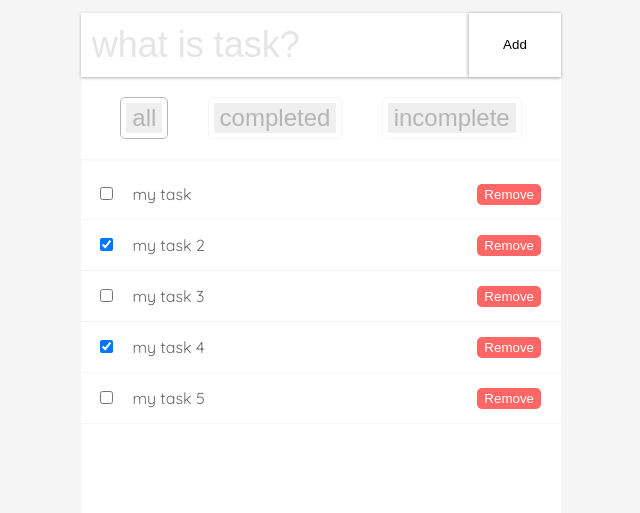
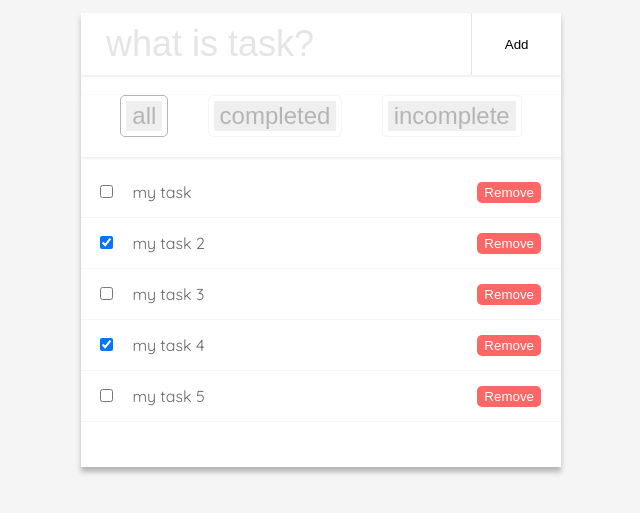
Before and after one commit to yuki332/todo_vue, a plain HTML site: page option.html in a window 1280 px wide. Shown: the part 169-682 px from the top of the page, without its empty margins (319-959 px from the left). Drawn offline with nearby package versions, Linux system fonts and the light colour scheme.

Commit message:
update style sheet

```diff
--- a/style.css
+++ b/style.css
@@ -11,7 +11,7 @@ body{
 }
 #app > section{
 	margin-bottom: 50px;
-	box-shadow: 0px 5px 5px 0px #f5f5f5;
+	box-shadow: 0px 5px 5px 0px #b5b5b5;
 }
 .todo_header{
 	background: #f5f5f5;
@@ -22,13 +22,14 @@ body{
 }
 .todo_form{
 	display: flex;
-	box-shadow: 0px 1px 3px 0px #b5b5b5;
+	box-shadow: 0px 1px 3px 0px #e5e5e5;
 }
 .todo_input{
 	color: #6a6a6a;
 	font-size: 36px;
 	border: none;
-	padding: .3em;
+	padding: 10px;
+	padding-left: 25px;
 	width: 80%;
 }
 .todo_input::placeholder{
@@ -38,7 +39,8 @@ body{
 	background: #ffffff;
 	width: 20%;
 	border: none;
-	box-shadow: -1px 0px 3px 0px #b5b5b5;
+	border-left: 1px solid #e5e5e5;
+	/*box-shadow: -1px -1px 2px 0px #b5b5b5;*/
 }
 .todo_input:focus,
 .todo_submit:focus,
@@ -53,7 +55,7 @@ body{
 	padding: 0;
 	padding-bottom: 20px;
 	list-style-type: none;
-	box-shadow: 0px 1px 3px 0px #f5f5f5;
+	box-shadow: 0px 1px 3px 0px #e5e5e5;
 	display: flex;
 	justify-content:space-evenly;
 }
@@ -79,7 +81,7 @@ body{
 	padding: 0;
 	margin: 0;
 	list-style-type: none;
-	height: 500px;
+	height: 300px;
 	overflow: auto;
 }
 .todo_task{
```
